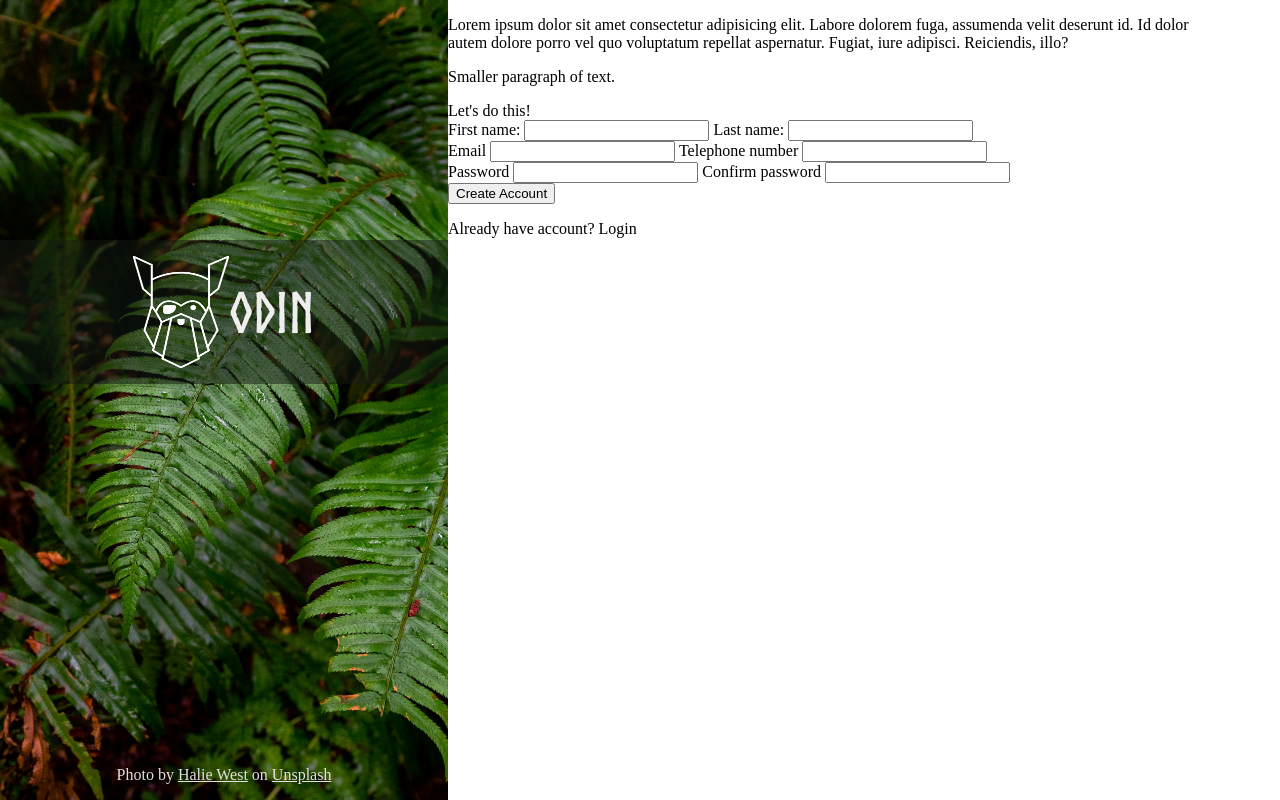
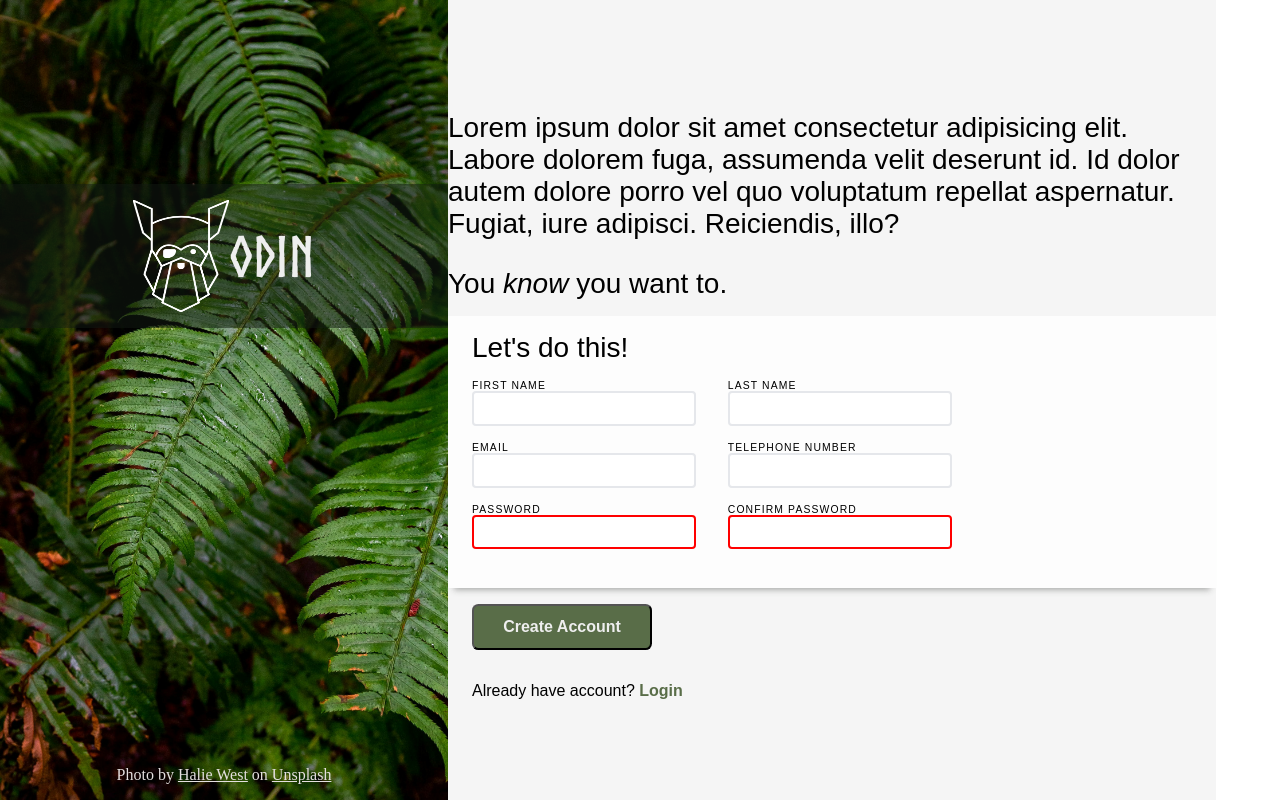
Before and after one commit to pigmentsandcode/sign-up-form, a plain HTML site: page index.html in a window 1280 px wide. Drawn offline with Linux system fonts and the light colour scheme.

Commit message:
Add HTML and CSS for form side

```diff
--- a/index.html
+++ b/index.html
@@ -39,53 +39,67 @@
           vel quo voluptatum repellat aspernatur. Fugiat, iure adipisci.
           Reiciendis, illo?
         </p>
-        <p>Smaller paragraph of text.</p>
+        <p>You <em>know</em> you want to.</p>
       </div>
       <div class="form-section">
         <div class="form-header">Let's do this!</div>
         <form action="" id="create-acct-form">
           <section class="names">
-            <label for="first-name">First name: </label>
+            <div class="first-name form-input-div">
+              <label for="first-name">FIRST NAME</label>
               <input
                 type="text"
                 id="first-name"
                 name="first-name"
                 class="text-input"
               />
-            <label for="last-name">Last name: </label>
+            </div>
+            <div class="last-name form-input-div">
+              <label for="last-name">LAST NAME</label>
               <input
                 type="text"
                 id="last-name"
                 name="last-name"
                 class="text-input"
               />
+            </div>
           </section>
           <section class="contact-info">
-            <label for="email">Email</label>
+            <div class="email form-input-div">
+              <label for="email">EMAIL</label>
               <input type="email" name="email" id="email" class="text-input" />
-            <label for="telephone">Telephone number</label>
+            </div>
+            <div class="telephone form-input-div">
+              <label for="telephone">TELEPHONE NUMBER</label>
               <input
                 type="tel"
                 name="telephone"
                 id="telephone"
                 class="text-input"
               />
+            </div>
           </section>
           <section class="pass-section">
-            <label for="password">Password</label>
+            <div class="password form-input-div">
+              <label for="password">PASSWORD</label>
               <input
                 type="password"
                 name="password"
                 id="password"
                 class="text-input pass-input"
+                required
               />
-            <label for="confirm-password">Confirm password</label>
+            </div>
+            <div class="confirm-pass form-input-div">
+              <label for="confirm-password">CONFIRM PASSWORD</label>
               <input
                 type="password"
                 name="confirm-pass"
                 id="confirm-password"
                 class="text-input pass-input"
+                required
               />
+            </div>
           </section>
         </form>
       </div>
@@ -94,7 +108,9 @@
           Create Account
         </button>
       </div>
+      <div class="exist-acct">
         <p>Already have account? <a>Login</a></p>
+      </div>
     </div>
   </body>
 </html>
--- a/styles.css
+++ b/styles.css
@@ -1,6 +1,6 @@
 @font-face {
-    font-family: 'NorseBold';
-    src: url('Norse-Bold.otf') format('opentype');
+  font-family: "NorseBold";
+  src: url("Norse-Bold.otf") format("opentype");
   font-weight: bold;
   font-style: normal;
 }
@@ -22,7 +22,7 @@ body {
 
 .logo-section {
   position: absolute;
-    top: 30vh;
+  top: 23vh;
   background-color: rgba(18, 26, 19, 0.5);
   color: #eee;
   width: 35vw;
@@ -39,7 +39,7 @@ body {
 
 .logo-section h2 {
   align-self: center;
-    font-family: 'NorseBold', sans-serif;
+  font-family: "NorseBold", sans-serif;
   font-size: 3.5rem;
   margin: 0;
 }
@@ -60,5 +60,100 @@ body {
 }
 
 .form-side {
+  display: flex;
+  flex-direction: column;
+  justify-content: center;
   width: 60vw;
+  background-color: #f5f5f5;
 }
+
+.paragraphs {
+  font-size: 1.75rem;
+  font-family: sans-serif;
+  height: 14.5rem;
+}
+
+.form-section {
+  background-color: #fdfdfd;
+  display: flex;
+  flex-direction: column;
+  padding: 1rem 1.5rem;
+  font-family: sans-serif;
+  gap: 1rem;
+  height: 15rem;
+  box-shadow: 0 8px 6px -6px rgb(165 167 165 / 93%);
+}
+
+.form-header {
+  font-size: 1.75rem;
+}
+
+#create-acct-form {
+  display: flex;
+  flex-direction: column;
+  gap: 1rem;
+}
+
+#create-acct-form section {
+  display: flex;
+  gap: 2rem;
+}
+
+.form-input-div {
+  display: flex;
+  flex-direction: column;
+}
+
+.form-input-div label {
+  font-size: 0.65rem;
+  letter-spacing: 0.07rem;
+}
+
+.form-input-div input {
+  border: 0.15rem solid #e5e7eb;
+  border-radius: 0.25rem;
+  font-size: 1rem;
+  padding: 0.4rem;
+}
+
+.form-input-div input:focus {
+  outline: none;
+  border-color: #494dca;
+  box-shadow: 4px 4px 9px -2px rgb(131 124 124 / 65%);
+}
+
+.pass-input:invalid {
+  outline: none;
+  border-color: red;
+}
+
+.btn-section {
+  display: flex;
+  padding: 1rem 1.5rem;
+}
+
+.signup-btn {
+  background-color: #596d48;
+  font-size: 1rem;
+  padding: 0.75rem;
+  color: #eee;
+  font-weight: bold;
+  width: 25%;
+  border-radius: 0.4rem;
+}
+
+.exist-acct {
+  display: flex;
+  padding: 1rem 1.5rem;
+}
+
+.exist-acct p {
+  margin: 0;
+  font-size: 1rem;
+  font-family: sans-serif;
+}
+
+.exist-acct a {
+  color: #596d48;
+  font-weight: bold;
+}
```
Lines whose indentation alone changed are shown as unchanged.
